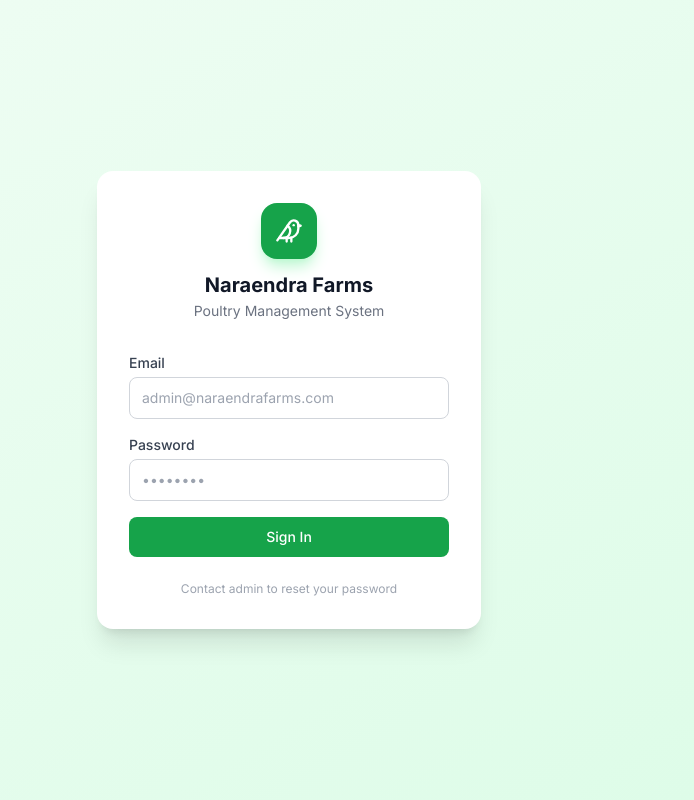
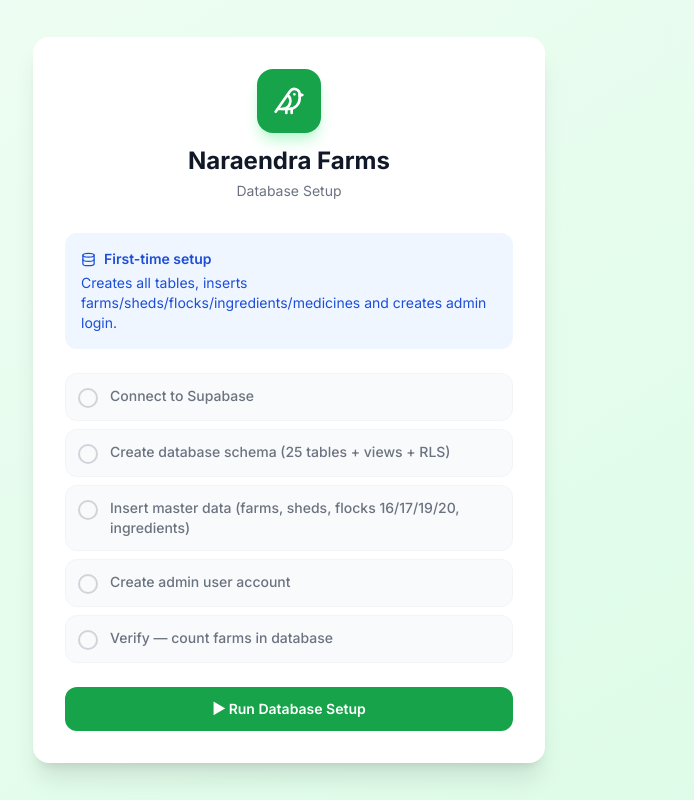
Before and after one commit to naraendrafarms/NaraendraFarmsApp, a React (Vite) app: page /setup in a window 1280 px wide. Before the commit this address led to /login. Shown: the whole page, without its empty margins (351-1045 px from the left). Built offline with nearby package versions, Linux system fonts and the light colour scheme; no server answers.

Commit message:
feat: add /setup page for one-click database initialization + Cloudflare Pages Function

```diff
--- a/src/App.tsx
+++ b/src/App.tsx
@@ -15,6 +15,7 @@ import { ElectricityEntry } from '@/pages/electricity/ElectricityEntry'
 import { EmployeeList, SalaryAbstractPage } from '@/pages/employees/EmployeePages'
 import { FarmsMaster, IngredientsMaster, PartiesMaster, MedicinesMaster } from '@/pages/masters/MastersPages'
 import { ImportDaily, ImportElectricity, ImportSalary } from '@/pages/import/ImportPages'
+import { SetupPage } from '@/pages/setup/SetupPage'
 import { Spinner } from '@/components/ui'
 
 const qc = new QueryClient({
@@ -55,6 +56,7 @@ export const App: React.FC = () => {
       <BrowserRouter>
         <Routes>
           <Route path="/login" element={<Login />} />
+          <Route path="/setup" element={<SetupPage />} />
           <Route element={<PrivateRoute><AppLayout /></PrivateRoute>}>
             {/* Dashboard */}
             <Route index element={<Dashboard />} />
--- /dev/null
+++ b/src/pages/setup/SetupPage.tsx
@@ -0,0 +1,194 @@
+import React, { useState } from 'react'
+import { Bird, CheckCircle, XCircle, Loader2, Database, Shield } from 'lucide-react'
+
+const SUPABASE_URL     = (import.meta.env.VITE_SUPABASE_URL as string || '').replace('/rest/v1','').replace(/\/$/,'')
+const SERVICE_KEY      = import.meta.env.VITE_SUPABASE_SERVICE_ROLE_KEY as string
+const ANON_KEY         = import.meta.env.VITE_SUPABASE_ANON_KEY as string
+
+interface Step { label: string; status: 'pending'|'running'|'done'|'error'; detail?: string }
+
+export const SetupPage: React.FC = () => {
+  const [running, setRunning] = useState(false)
+  const [done, setDone]       = useState(false)
+  const [steps, setSteps]     = useState<Step[]>([
+    { label: 'Connect to Supabase',                                              status: 'pending' },
+    { label: 'Create database schema (25 tables + views + RLS)',                  status: 'pending' },
+    { label: 'Insert master data (farms, sheds, flocks 16/17/19/20, ingredients)', status: 'pending' },
+    { label: 'Create admin user account',                                         status: 'pending' },
+    { label: 'Verify — count farms in database',                                  status: 'pending' },
+  ])
+
+  const setStep = (i: number, s: Step['status'], d?: string) =>
+    setSteps(p => p.map((x, idx) => idx === i ? { ...x, status: s, detail: d } : x))
+
+  const fetchSQL = async (path: string) => {
+    const r = await fetch(
+      `https://raw.githubusercontent.com/naraendrafarms/NaraendraFarmsApp/main/supabase/${path}`
+    )
+    if (!r.ok) throw new Error(`Cannot fetch ${path}: ${r.status}`)
+    return r.text()
+  }
+
+  const mgmtQuery = async (sql: string) => {
+    const ref = SUPABASE_URL.replace('https://','').replace('.supabase.co','')
+    const r = await fetch(`https://api.supabase.com/v1/projects/${ref}/database/query`, {
+      method: 'POST',
+      headers: { 'Content-Type': 'application/json', 'Authorization': `Bearer ${SERVICE_KEY}` },
+      body: JSON.stringify({ query: sql })
+    })
+    return { status: r.status, body: await r.text() }
+  }
+
+  const runSetup = async () => {
+    setRunning(true)
+    try {
+      // ── Step 0: connect ──
+      setStep(0,'running')
+      const pingR = await fetch(`${SUPABASE_URL}/rest/v1/`, {
+        headers: { apikey: ANON_KEY, Authorization: `Bearer ${ANON_KEY}` }
+      })
+      setStep(0,'done',`Connected — HTTP ${pingR.status}`)
+
+      // ── Step 1: schema ──
+      setStep(1,'running','Downloading schema SQL from GitHub...')
+      const schemaSql = await fetchSQL('migrations/001_schema.sql')
+      setStep(1,'running',`Executing ${schemaSql.length.toLocaleString()} chars of SQL...`)
+      const sr = await mgmtQuery(schemaSql)
+      if (sr.status >= 500) throw new Error(`Schema failed ${sr.status}: ${sr.body.slice(0,300)}`)
+      setStep(1,'done',`Schema ready — status ${sr.status}`)
+
+      // ── Step 2: seeds ──
+      setStep(2,'running','Downloading seed data from GitHub...')
+      const seedSql = await fetchSQL('seeds/001_seed_data.sql')
+      setStep(2,'running',`Inserting master data...`)
+      const seedR = await mgmtQuery(seedSql)
+      setStep(2,'done',`Seed data done — status ${seedR.status}`)
+
+      // ── Step 3: admin user ──
+      setStep(3,'running','Creating admin user...')
+      const adminR = await fetch(`${SUPABASE_URL}/auth/v1/admin/users`, {
+        method: 'POST',
+        headers: {
+          'Content-Type': 'application/json',
+          apikey: SERVICE_KEY,
+          Authorization: `Bearer ${SERVICE_KEY}`
+        },
+        body: JSON.stringify({
+          email: 'admin@naraendrafarms.com',
+          password: 'NaraendraFarms@2025',
+          email_confirm: true,
+          user_metadata: { full_name: 'Admin', role: 'admin' }
+        })
+      })
+      const adminData = await adminR.json()
+      if (adminData.id) {
+        await fetch(`${SUPABASE_URL}/rest/v1/profiles`, {
+          method: 'POST',
+          headers: {
+            'Content-Type': 'application/json',
+            apikey: SERVICE_KEY,
+            Authorization: `Bearer ${SERVICE_KEY}`,
+            Prefer: 'return=minimal'
+          },
+          body: JSON.stringify({ id: adminData.id, full_name: 'Admin', role: 'admin', is_active: true })
+        })
+        setStep(3,'done','Admin user created: admin@naraendrafarms.com')
+      } else {
+        const msg = adminData.msg || adminData.message || adminData.error_description || JSON.stringify(adminData).slice(0,100)
+        setStep(3, msg.includes('already') ? 'done' : 'done', msg.includes('already') ? 'Admin already exists — OK' : msg)
+      }
+
+      // ── Step 4: verify ──
+      setStep(4,'running','Counting farms...')
+      const vR = await fetch(`${SUPABASE_URL}/rest/v1/farms?select=code,name`, {
+        headers: { apikey: ANON_KEY, Authorization: `Bearer ${ANON_KEY}` }
+      })
+      const farms = await vR.json()
+      if (Array.isArray(farms) && farms.length > 0) {
+        setStep(4,'done',`✓ ${farms.length} farms: ${farms.map((f:any)=>f.code).join(', ')}`)
+        setDone(true)
+      } else {
+        setStep(4,'done',`Response: ${JSON.stringify(farms).slice(0,120)}`)
+        setDone(true)
+      }
+    } catch (e: any) {
+      const idx = steps.findIndex(s => s.status === 'running')
+      setStep(idx >= 0 ? idx : 0, 'error', e.message)
+    } finally {
+      setRunning(false)
+    }
+  }
+
+  return (
+    <div className="min-h-screen bg-gradient-to-br from-green-50 to-green-100 flex items-center justify-center p-4">
+      <div className="bg-white rounded-2xl shadow-xl w-full max-w-lg p-8">
+        <div className="flex flex-col items-center mb-8">
+          <div className="w-16 h-16 bg-green-600 rounded-2xl flex items-center justify-center mb-3 shadow-lg shadow-green-200">
+            <Bird size={32} className="text-white"/>
+          </div>
+          <h1 className="text-2xl font-bold text-gray-900">Naraendra Farms</h1>
+          <p className="text-sm text-gray-500 mt-1">Database Setup</p>
+        </div>
+
+        {!done ? (
+          <>
+            <div className="bg-blue-50 rounded-xl p-4 mb-6 text-sm text-blue-700">
+              <div className="flex items-center gap-2 font-semibold mb-1"><Database size={15}/>First-time setup</div>
+              Creates all tables, inserts farms/sheds/flocks/ingredients/medicines and creates admin login.
+            </div>
+
+            <div className="space-y-2 mb-6">
+              {steps.map((step, i) => (
+                <div key={i} className={`flex items-start gap-3 p-3 rounded-xl border transition-all
+                  ${step.status==='running'?'bg-blue-50 border-blue-200':
+                    step.status==='done'   ?'bg-green-50 border-green-200':
+                    step.status==='error'  ?'bg-red-50 border-red-200':'bg-gray-50 border-gray-100'}`}>
+                  <div className="mt-0.5 shrink-0">
+                    {step.status==='pending' && <div className="w-5 h-5 rounded-full border-2 border-gray-300"/>}
+                    {step.status==='running' && <Loader2 size={20} className="animate-spin text-blue-500"/>}
+                    {step.status==='done'    && <CheckCircle size={20} className="text-green-500"/>}
+                    {step.status==='error'   && <XCircle size={20} className="text-red-500"/>}
+                  </div>
+                  <div className="min-w-0">
+                    <p className={`text-sm font-medium
+                      ${step.status==='done'?'text-green-700':step.status==='error'?'text-red-700':
+                        step.status==='running'?'text-blue-700':'text-gray-500'}`}>
+                      {step.label}
+                    </p>
+                    {step.detail && <p className="text-xs text-gray-500 mt-0.5 truncate">{step.detail}</p>}
+                  </div>
+                </div>
+              ))}
+            </div>
+
+            <button onClick={runSetup} disabled={running}
+              className="w-full bg-green-600 text-white rounded-xl py-3 font-semibold text-sm
+                hover:bg-green-700 disabled:opacity-50 disabled:cursor-not-allowed transition-colors
+                flex items-center justify-center gap-2">
+              {running ? <><Loader2 size={18} className="animate-spin"/>Running...</> : '▶  Run Database Setup'}
+            </button>
+          </>
+        ) : (
+          <div className="text-center">
+            <div className="w-20 h-20 bg-green-100 rounded-full flex items-center justify-center mx-auto mb-4">
+              <CheckCircle size={44} className="text-green-600"/>
+            </div>
+            <h2 className="text-xl font-bold text-gray-900 mb-1">Setup Complete!</h2>
+            <p className="text-sm text-gray-500 mb-5">Login credentials:</p>
+            <div className="bg-gray-50 rounded-xl p-4 text-sm mb-4 space-y-2 text-left">
+              <div className="flex justify-between"><span className="text-gray-500">Email</span><span className="font-mono font-bold">admin@naraendrafarms.com</span></div>
+              <div className="flex justify-between"><span className="text-gray-500">Password</span><span className="font-mono font-bold">NaraendraFarms@2025</span></div>
+            </div>
+            <div className="flex items-start gap-2 bg-yellow-50 rounded-xl p-3 text-xs text-yellow-700 mb-5">
+              <Shield size={13} className="mt-0.5 shrink-0"/>
+              <span>Change the password after your first login (Supabase Dashboard → Authentication → Users)</span>
+            </div>
+            <a href="/" className="block w-full bg-green-600 text-white rounded-xl py-3 font-semibold text-sm hover:bg-green-700 transition-colors">
+              Go to Dashboard →
+            </a>
+          </div>
+        )}
+      </div>
+    </div>
+  )
+}
```
Also changed, not shown: 2 other files (tests, documents, lock files or other folders).
